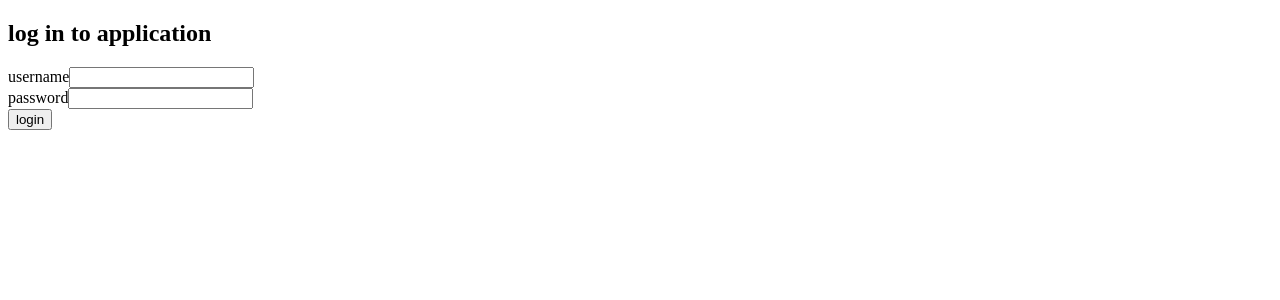
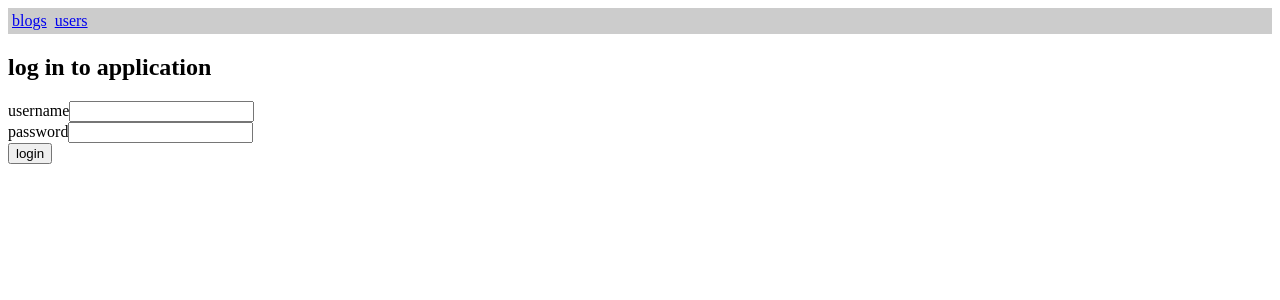
Before and after one commit to jakehong0521/full-stack-open, a React (Vite) app in the folder part7/bloglist/frontend-query-context/: page / in a window 1280 px wide. Shown: the top 300 px of the page. Built offline with nearby package versions, Linux system fonts and the light colour scheme.

Commit message:
Add E7.17: Navigation

```diff
--- a/part7/bloglist/frontend-query-context/src/App.jsx
+++ b/part7/bloglist/frontend-query-context/src/App.jsx
@@ -4,6 +4,7 @@ import { Route, Routes } from 'react-router';
 
 import Blog from './Blog';
 import Blogs from './Blogs';
+import NavigationMenu from './components/NavigationMenu';
 import { Notice } from './components/Notice';
 import { NotificationContext } from './NotificationContext';
 import blogService from './services/blogs';
@@ -64,23 +65,13 @@ const App = () => {
     }
   };
 
-  const handleLogout = () => {
-    loginService.logout();
-    setUser(null);
-  };
-
   return (
     <div>
-      {user && (
-        <div>
-          <h2>blogs</h2>
-          {notification && <Notice notice={notification} />}
-          <div>
-            <div>{user.name} logged in</div>
-            <button onClick={handleLogout}>logout</button>
-          </div>
-        </div>
-      )}
+      <NavigationMenu />
+
+      {notification && <Notice notice={notification} />}
+
+      {user && <h2>blogs</h2>}
 
       {!user && (
         <div>
--- /dev/null
+++ b/part7/bloglist/frontend-query-context/src/components/NavigationMenu.jsx
@@ -0,0 +1,40 @@
+import { useContext } from 'react';
+
+import { Link } from 'react-router';
+
+import { UserContext } from '../UserContext';
+import blogService from '../services/blogs';
+
+const NavigationMenu = () => {
+  const { user, userDispatch } = useContext(UserContext);
+
+  const handleLogout = () => {
+    window.localStorage.removeItem('user');
+    blogService.unsetToken();
+    userDispatch({
+      type: 'RESET',
+    });
+  };
+
+  return (
+    <div style={menuStyle}>
+      <Link to="/">blogs</Link>
+      <Link to="/users">users</Link>
+      {user && (
+        <div>
+          <span style={{ marginRight: '0.25rem' }}>{user.name} logged in</span>
+          <button onClick={handleLogout}>logout</button>
+        </div>
+      )}
+    </div>
+  );
+};
+
+const menuStyle = {
+  background: '#ccc',
+  display: 'flex',
+  gap: '0.5rem',
+  padding: '0.25rem',
+};
+
+export default NavigationMenu;
--- a/part7/bloglist/frontend-query-context/src/services/blogs.js
+++ b/part7/bloglist/frontend-query-context/src/services/blogs.js
@@ -43,4 +43,16 @@ const setToken = (newToken) => {
   token = `Bearer ${newToken}`;
 };
 
-export default { getAll, getById, create, deleteById, put, setToken };
+const unsetToken = () => {
+  token = null;
+};
+
+export default {
+  getAll,
+  getById,
+  create,
+  deleteById,
+  put,
+  setToken,
+  unsetToken,
+};
```
Also changed, not shown: 2 other files (tests, documents, lock files or other folders).
